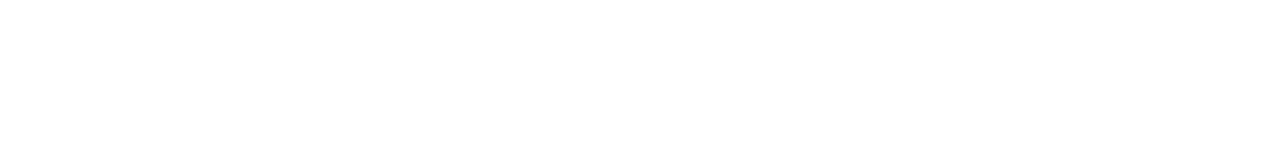
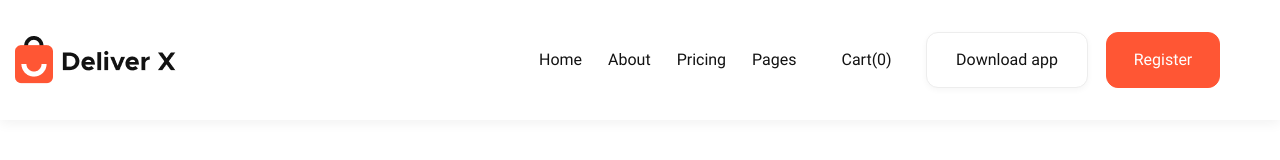
Before and after one commit to HunterCoins/DeliverX, a website: page src/index.html in a window 1280 px wide. Drawn offline with nearby package versions, Linux system fonts and the light colour scheme; files that its build step writes are made by us from their sources.

Commit message:
Made header with nav

```diff
--- a/src/index.html
+++ b/src/index.html
@@ -29,6 +29,27 @@
     <link rel="stylesheet" href="css/style.min.css">
 </head>
 <body>
+    <header>
+        <div class="container">
+          <nav>
+            <a href="#" class="logo"><img src="icons/logo/main_logo.png" alt="Logo"></a>
+            <ul class="menu">
+              <li class="menu__item"><a href="#" class="menu__link">Home</a></li>
+              <li class="menu__item"><a href="#" class="menu__link">About</a></li>
+              <li class="menu__item"><a href="#" class="menu__link">Pricing</a></li>
+              <li class="menu__item"><a href="#" class="menu__link">Pages</a></li>
+              <li class="menu__item"><a href="#" class="menu__link menu__link_m32">Cart(0)</a></li>
+            </ul>
+            <button class="btn btn_white-header">Download app</button>
+            <button class="btn btn_red-header">Register</button>
+          <!-- <div class="hamburger">
+            <span></span>
+            <span></span>
+            <span></span>
+          </div> -->
+          </nav>
+        </div>
+    </header>
 
 </body>
 </html>
--- /dev/null
+++ b/src/sass/blocks/_btn.scss
@@ -0,0 +1,47 @@
+.btn {
+    transition: .5s all;
+    width: 247px;
+    height: 73px;
+    background: $btn_red;
+    border: 1px solid $btn_red;
+    border-radius: 16px;
+    color: #ffffff;
+    font-weight: 700;
+    font-size: 18px;
+    line-height: 20px;
+    text-align: center;
+    &_white-header {
+        width: 162px;
+        height: 56px;
+        border-radius: 12px;
+        font-weight: 400;
+        font-size: 16px;
+        line-height: 18px;
+        background: #FFFFFF;
+        border: 1px solid #EDEDED;
+        box-shadow: 0px 2px 6px rgba(16, 16, 16, 0.04);
+        color: $main-black;
+        margin-right: 18px;
+        &:hover {
+            background: $btn_red;
+            color: #ffffff;
+            border: none;
+        }
+    }
+    &_red-header {
+        width: 114px;
+        height: 56px;
+        border-radius: 12px;
+        font-weight: 400;
+        font-size: 16px;
+        line-height: 18px;
+        background: $btn-red;
+        &:hover {
+            background: #FFFFFF;
+            border: 1px solid #EDEDED;
+            box-shadow: 0px 2px 6px rgba(16, 16, 16, 0.04);
+            color: $main-black;
+        }
+    }
+
+}
--- /dev/null
+++ b/src/sass/blocks/_header.scss
@@ -0,0 +1,37 @@
+header {
+    position: relative;
+    height: 120px;
+    box-shadow: 0px 3px 12px rgba(18, 18, 18, 0.06);
+    nav {
+    position: fixed;
+    width: 100%;
+    height: 120px;
+    background: #FFFFFF;
+    display: flex;
+    align-items: center;
+    .logo {
+        margin-right: 350px;
+    }
+    .menu {
+        margin: 0;
+        list-style-type: none;
+        width: 400px;
+        display: flex;
+        &__link {
+            margin: 0 13px 0 13px;
+            text-decoration: none;
+            font-weight: 400;
+            font-size: 16px;
+            line-height: 18px;
+            color: $main-black;
+            &:hover {
+                color: $btn_red;
+            }
+            &_m32 {
+                margin: 0 32px 0 32px;
+            }
+        }
+    }
+    }
+
+}
--- a/src/sass/style.scss
+++ b/src/sass/style.scss
@@ -14,3 +14,6 @@
     width: 1250px;
     margin: 0 auto;
 }
+
+@import 'blocks/header';
+@import 'blocks/btn';
```
Also changed, not shown: dist/css/style.min.css, dist/index.html.
